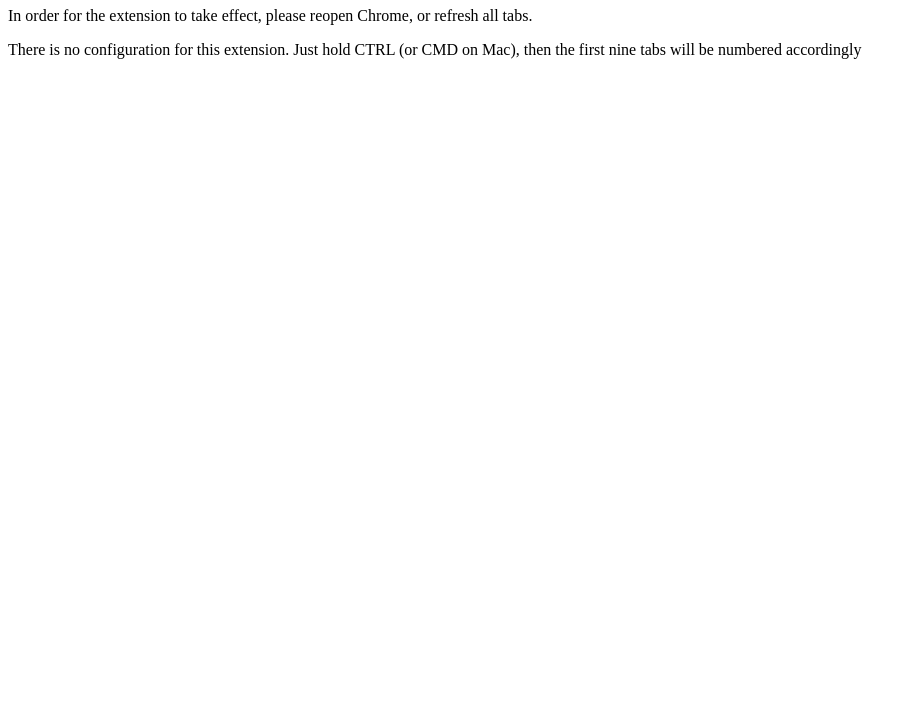
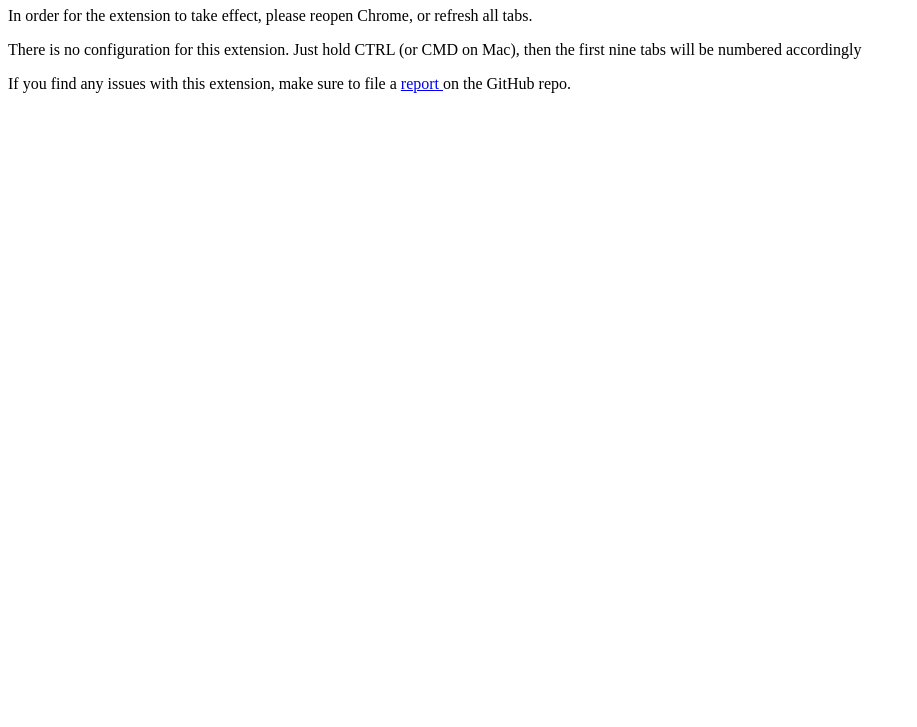
Before and after one commit to lxsavage/chromium-tab-numbers, a browser extension: page onboarding/index.html in a window 1280 px wide. Shown: the part 73-800 px from the top of the page, without its empty margins (0-917 px from the left). Drawn offline with Linux system fonts and the light colour scheme.

Commit message:
Added issue creation link

```diff
--- a/onboarding/index.html
+++ b/onboarding/index.html
@@ -7,11 +7,18 @@
 <body>
 <h1>Thanks for installing Tab Enumerator!</h1>
 <p>
-    In order for the extension to take effect, please reopen Chrome, or refresh all tabs.
+    In order for the extension to take effect, please reopen Chrome, or refresh
+    all tabs.
 </p>
 <p>
-    There is no configuration for this extension. Just hold CTRL (or CMD on Mac), then the first nine tabs will be
-    numbered accordingly
+    There is no configuration for this extension. Just hold CTRL (or CMD on
+    Mac), then the first nine tabs will be numbered accordingly
 </p>
+<p>
+    If you find any issues with this extension, make sure to file a
+    <a href="https://github.com/lxsavage/chromium-tab-numbers/issues/new">
+        report
+    </a>
+    on the GitHub repo.
 </body>
 </html>
```
